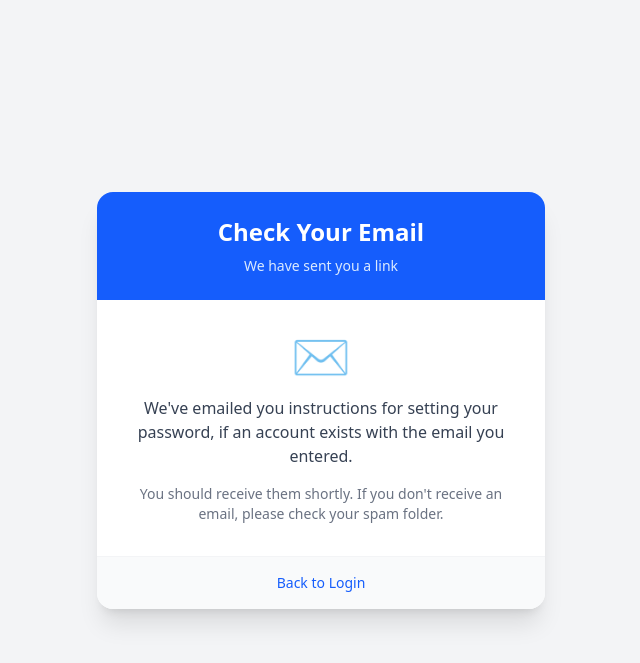
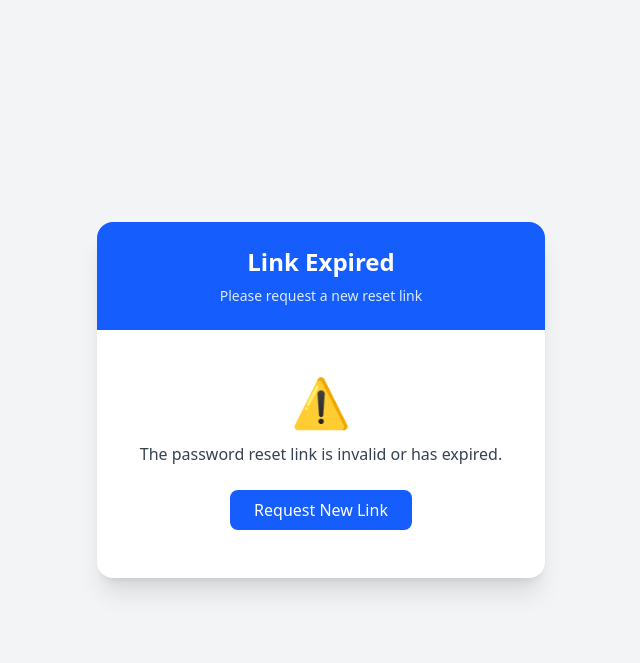
Before and after one commit to GedIra/DriveMeHome, a Django app: page /auth/password-reset-confirm/1/1/ in a window 1280 px wide. Shown: the top 663 px of the page, without its empty margins (319-959 px from the left). Run offline with Django 5.2, Linux system fonts and the light colour scheme.

Commit message:
feat: Add Email sending configuration properly

```diff
--- a/static/dist/output.css
+++ b/static/dist/output.css
@@ -228,6 +228,24 @@
   .right-0 {
     right: calc(var(--spacing) * 0);
   }
+  .container {
+    width: 100%;
+    @media (width >= 40rem) {
+      max-width: 40rem;
+    }
+    @media (width >= 48rem) {
+      max-width: 48rem;
+    }
+    @media (width >= 64rem) {
+      max-width: 64rem;
+    }
+    @media (width >= 80rem) {
+      max-width: 80rem;
+    }
+    @media (width >= 96rem) {
+      max-width: 96rem;
+    }
+  }
   .m-auto {
     margin: auto;
   }
@@ -266,6 +284,9 @@
   }
   .hidden {
     display: none;
+  }
+  .inline-block {
+    display: inline-block;
   }
   .table {
     display: table;
@@ -466,11 +487,17 @@
   .px-4 {
     padding-inline: calc(var(--spacing) * 4);
   }
+  .px-6 {
+    padding-inline: calc(var(--spacing) * 6);
+  }
   .px-8 {
     padding-inline: calc(var(--spacing) * 8);
   }
   .px-10 {
     padding-inline: calc(var(--spacing) * 10);
+  }
+  .py-2 {
+    padding-block: calc(var(--spacing) * 2);
   }
   .py-3 {
     padding-block: calc(var(--spacing) * 3);
--- a/users/forms.py
+++ b/users/forms.py
@@ -7,8 +7,21 @@ from django.contrib.auth.forms import (
 )
 from django.contrib.auth import get_user_model
 import re
+from django.core.mail import EmailMultiAlternatives
+import threading
+from django.template import loader
+from django.template.loader import render_to_string
 
 User = get_user_model()
+
+# --- CREATE THE THREAD CLASS ---
+class EmailThread(threading.Thread):
+    def __init__(self, email_message):
+        self.email_message = email_message
+        threading.Thread.__init__(self)
+
+    def run(self):
+        self.email_message.send()
 
 # --- EXISTING LOGIN FORM ---
 class CustomLoginForm(AuthenticationForm):
@@ -91,6 +104,31 @@ class CustomPasswordResetForm(PasswordResetForm):
         })
     )
 
+    def send_mail(self, subject_template_name, email_template_name,
+                  context, from_email, to_email, html_email_template_name=None):
+        """
+        Override the standard send_mail method to use threads.
+        """
+        # Render the subject and message content
+        from django.template import loader
+
+        subject = loader.render_to_string(subject_template_name, context)
+        # Email subject *must not* contain newlines
+        subject = ''.join(subject.splitlines())
+
+        body = loader.render_to_string(email_template_name, context)
+
+        # Change: Use EmailMultiAlternatives instead of EmailMessage
+        email_message = EmailMultiAlternatives(subject, body, from_email, [to_email])
+
+        if html_email_template_name:
+            html_email = loader.render_to_string(html_email_template_name, context)
+            email_message.attach_alternative(html_email, 'text/html')
+
+        # Send using the thread
+        EmailThread(email_message).start()
+
+
 class CustomSetPasswordForm(SetPasswordForm):
     def __init__(self, *args, **kwargs):
         super().__init__(*args, **kwargs)
--- a/users/templates/users/authentication/password_reset.html
+++ b/users/templates/users/authentication/password_reset.html
@@ -1,5 +1,4 @@
 {% extends 'users/authentication/base.html' %}
-
 {% block header_title %}Reset Password{% endblock %}
 {% block header_subtitle %}Enter your email to receive instructions{% endblock %}
 
--- a/users/templates/users/authentication/password_reset_confirm.html
+++ b/users/templates/users/authentication/password_reset_confirm.html
@@ -1,22 +1,91 @@
-{% extends 'users/authentication/base.html' %}
+{% extends "users/authentication/base.html" %}
 
-{% block header_title %}Check Your Email{% endblock %}
-{% block header_subtitle %}We have sent you a link{% endblock %}
+{% block title %}
+  {% if validlink %}Set New Password{% else %}Link Expired{% endif %} - DriveMe Home
+{% endblock %}
+
+{% block header_title %}
+  {% if validlink %}New Password{% else %}Link Expired{% endif %}
+{% endblock %}
+
+{% block header_subtitle %}
+  {% if validlink %}Choose a strong password{% else %}Please request a new reset link{% endif %}
+{% endblock %}
 
 {% block content %}
-  <div class="text-center space-y-4">
-    <div class="text-green-500 text-5xl mb-4">✉️</div>
-    <p class="text-gray-700">
-      We've emailed you instructions for setting your password, if an account exists with the email you entered.
-    </p>
-    <p class="text-gray-500 text-sm">
-      You should receive them shortly. If you don't receive an email, please check your spam folder.
-    </p>
-  </div>
+  {% if validlink %}
+    <form method="POST" class="space-y-4">
+      {% csrf_token %}
+
+      {% if form.non_field_errors %}
+        <div class="bg-red-50 border-l-4 border-red-500 p-4 rounded">
+          {% for error in form.non_field_errors %}
+            <p class="text-sm text-red-700">{{ error }}</p>
+          {% endfor %}
+        </div>
+      {% endif %}
+
+      {% for field in form %}
+        <div class="relative group">
+          <label class="block text-sm font-medium text-gray-700 mb-1">{{ field.label }}</label>
+
+          <div class="relative">
+            {{ field }}
+            <!-- Eye Icon Toggle -->
+            <button type="button" onclick="togglePasswordVisibility('{{ field.auto_id }}', this)"
+                    class="absolute inset-y-0 right-0 pr-3 flex items-center text-gray-400 hover:text-blue-600 cursor-pointer focus:outline-none">
+              <svg xmlns="http://www.w3.org/2000/svg" class="h-5 w-5" fill="none" viewBox="0 0 24 24" stroke="currentColor">
+                <path stroke-linecap="round" stroke-linejoin="round" stroke-width="2" d="M15 12a3 3 0 11-6 0 3 3 0 016 0z" />
+                <path stroke-linecap="round" stroke-linejoin="round" stroke-width="2" d="M2.458 12C3.732 7.943 7.523 5 12 5c4.478 0 8.268 2.943 9.542 7-1.274 4.057-5.064 7-9.542 7-4.477 0-8.268-2.943-9.542-7z" />
+              </svg>
+            </button>
+          </div>
+
+          {% if field.help_text %}
+            <p class="text-xs text-gray-500 mt-1 leading-relaxed">{{ field.help_text|safe }}</p>
+          {% endif %}
+
+          {% if field.errors %}
+            {% for error in field.errors %}
+              <p class="text-xs text-red-500 mt-1 font-medium">{{ error }}</p>
+            {% endfor %}
+          {% endif %}
+        </div>
+      {% endfor %}
+
+      <button type="submit" class="w-full bg-blue-600 hover:bg-blue-700 text-white font-bold py-3 rounded-lg shadow-lg transition mt-6">
+        Change Password
+      </button>
+    </form>
+
+    <script>
+      function togglePasswordVisibility(fieldId, btn) {
+        const input = document.getElementById(fieldId);
+        const svg = btn.querySelector('svg');
+
+        if (input.type === 'password') {
+          input.type = 'text';
+          // Eye Off Icon
+          svg.innerHTML = '<path stroke-linecap="round" stroke-linejoin="round" stroke-width="2" d="M13.875 18.825A10.05 10.05 0 0112 19c-4.478 0-8.268-2.943-9.542-7a10.05 10.05 0 011.574-2.59M7 7l-1.5-1.5m13 13l1.5 1.5m-3.5-3.5l-1.5-1.5" />';
+          btn.classList.add('text-blue-600');
+        } else {
+          input.type = 'password';
+          // Eye Icon
+          svg.innerHTML = '<path stroke-linecap="round" stroke-linejoin="round" stroke-width="2" d="M15 12a3 3 0 11-6 0 3 3 0 016 0z" /><path stroke-linecap="round" stroke-linejoin="round" stroke-width="2" d="M2.458 12C3.732 7.943 7.523 5 12 5c4.478 0 8.268 2.943 9.542 7-1.274 4.057-5.064 7-9.542 7-4.477 0-8.268-2.943-9.542-7z" />';
+          btn.classList.remove('text-blue-600');
+        }
+      }
+    </script>
+
+  {% else %}
+    <div class="text-center py-4">
+      <div class="text-red-500 text-5xl mb-4">⚠️</div>
+      <p class="text-gray-700 mb-6">
+        The password reset link is invalid or has expired.
+      </p>
+      <a href="{% url 'password_reset' %}" class="inline-block bg-blue-600 text-white px-6 py-2 rounded-lg hover:bg-blue-700 transition">
+        Request New Link
+      </a>
+    </div>
+  {% endif %}
 {% endblock %}
-
-{% block footer %}
-  <div class="bg-gray-50 px-8 py-4 border-t border-gray-100 text-center text-sm text-gray-600">
-    <a href="{% url 'login' %}" class="text-blue-600 hover:underline">Back to Login</a>
-  </div>
-{% endblock %}
--- a/users/urls.py
+++ b/users/urls.py
@@ -12,11 +12,13 @@ from .views import (
     check_username_existence,
     check_email_existence,
     check_phone_existence,
+    landing_view
 )
 from .forms import CustomPasswordResetForm, CustomSetPasswordForm
 
 urlpatterns = [
     # Authentication
+    path('', landing_view, name='landing'),
     path('login/', UserLoginView.as_view(), name='login'),
     path('logout/', LogoutView.as_view(next_page='login'), name='logout'),
     path('register/', RegisterView.as_view(), name='register'),
@@ -28,7 +30,9 @@ urlpatterns = [
     path('password-reset/',
          PasswordResetView.as_view(
              template_name='users/authentication/password_reset.html',
-             form_class=CustomPasswordResetForm
+             form_class=CustomPasswordResetForm,
+             # Add this line to use the new HTML email
+             html_email_template_name='users/authentication/password_reset_email.html'
          ),
          name='password_reset'),
 
--- a/users/views.py
+++ b/users/views.py
@@ -7,12 +7,13 @@ from django.contrib.auth import login
 from .forms import CustomLoginForm, CustomUserCreationForm
 from django.http import JsonResponse
 from django.contrib.auth import get_user_model
+from django.core.mail import send_mail
 
 
 User = get_user_model()
 
 def landing_view(request):
-    return render(request, 'users/landing.html')
+    return render(request, 'users/landingPage.html')
 
 # --- EXISTING LOGIN VIEW ---
 class UserLoginView(LoginView):
```
Also changed, not shown: Abasare/settings.py (+14 -0 lines), users/templates/users/authentication/password_reset_done.html (+16 -36 lines), users/templates/users/authentication/password_reset_email.html (added, +41 -0 lines), db.sqlite3, users/templates/users/landingPage.html (renamed from users/templates/landingPage.html), 1 other file.
